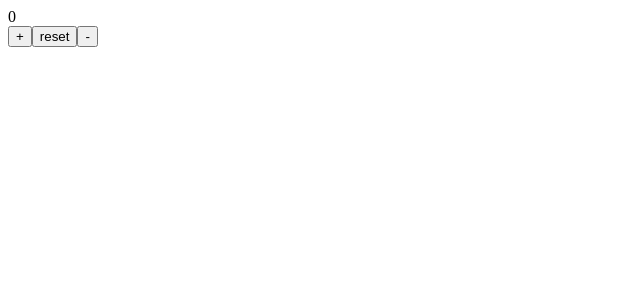
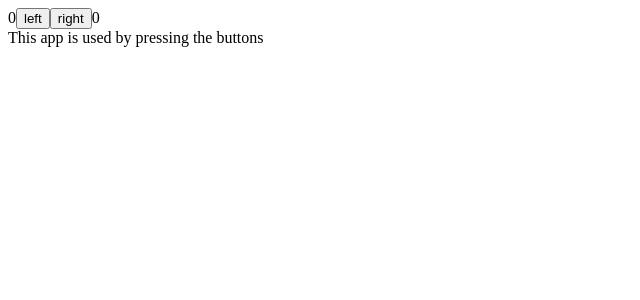
Before and after one commit to fkhan613/FullStack-Open-2023-MERN, a React (Create React App) app in the folder Part-1/: page / in a window 1280 px wide. Shown: the top 300 px of the page, without its empty margins (0-640 px from the left). Built offline with nearby package versions, Linux system fonts and the light colour scheme.

Commit message:
learned about conditional rendering

```diff
--- a/Part-1/src/App.js
+++ b/Part-1/src/App.js
@@ -1,36 +1,40 @@
 import { useState } from "react";
 
-const Display = ({counter}) => <div>{counter}</div>;
+const History = (props) => {
+  if (props.allClicks.length === 0) {
+    return (<div>This app is used by pressing the buttons</div>);
+  }
 
-const Button = ({onClick, name}) => <button onClick={onClick}>{name}</button>;
+  return(<div>Button press history: {props.allClicks.join(' ')}</div>);
+};
 
+const Button = ({ handleClick, text }) => (
+  <button onClick={handleClick}>{text}</button>
+);
 
 const App = () => {
-  const [counter, setCounter] = useState(0);
-  console.log("rendering with counter value", counter);
+  const [left, setLeft] = useState(0);
+  const [right, setRight] = useState(0);
+  const [allClicks, setAll] = useState([]);
 
-  const increaseByOne = () => {
-    console.log("increasing, value before", counter);
-    setCounter(counter + 1);
+  const handleLeftClick = () => {
+    setAll(allClicks.concat("L"));
+    setLeft(left + 1);
   };
 
-  const decreaseByOne = () => {
-    console.log("decreasing, value before", counter);
-    setCounter(counter - 1);
+  const handleRightClick = () => {
+    setAll(allClicks.concat("R"));
+    setRight(right + 1);
   };
 
-  const setToZero = () => {
-    console.log("resetting to zero, value before", counter);
-    setCounter(0);
-  };
   return (
     <div>
-      <Display counter={counter} />
-      <Button name="+" onClick={increaseByOne} />
-      <Button name="reset" onClick={setToZero} />
-      <Button name="-" onClick={decreaseByOne} />
+      {left}
+      <Button handleClick={handleLeftClick} text="left" />
+      <Button handleClick={handleRightClick} text="right" />
+      {right}
+      <History allClicks={allClicks} />
     </div>
   );
 };
-
 export default App;
```
